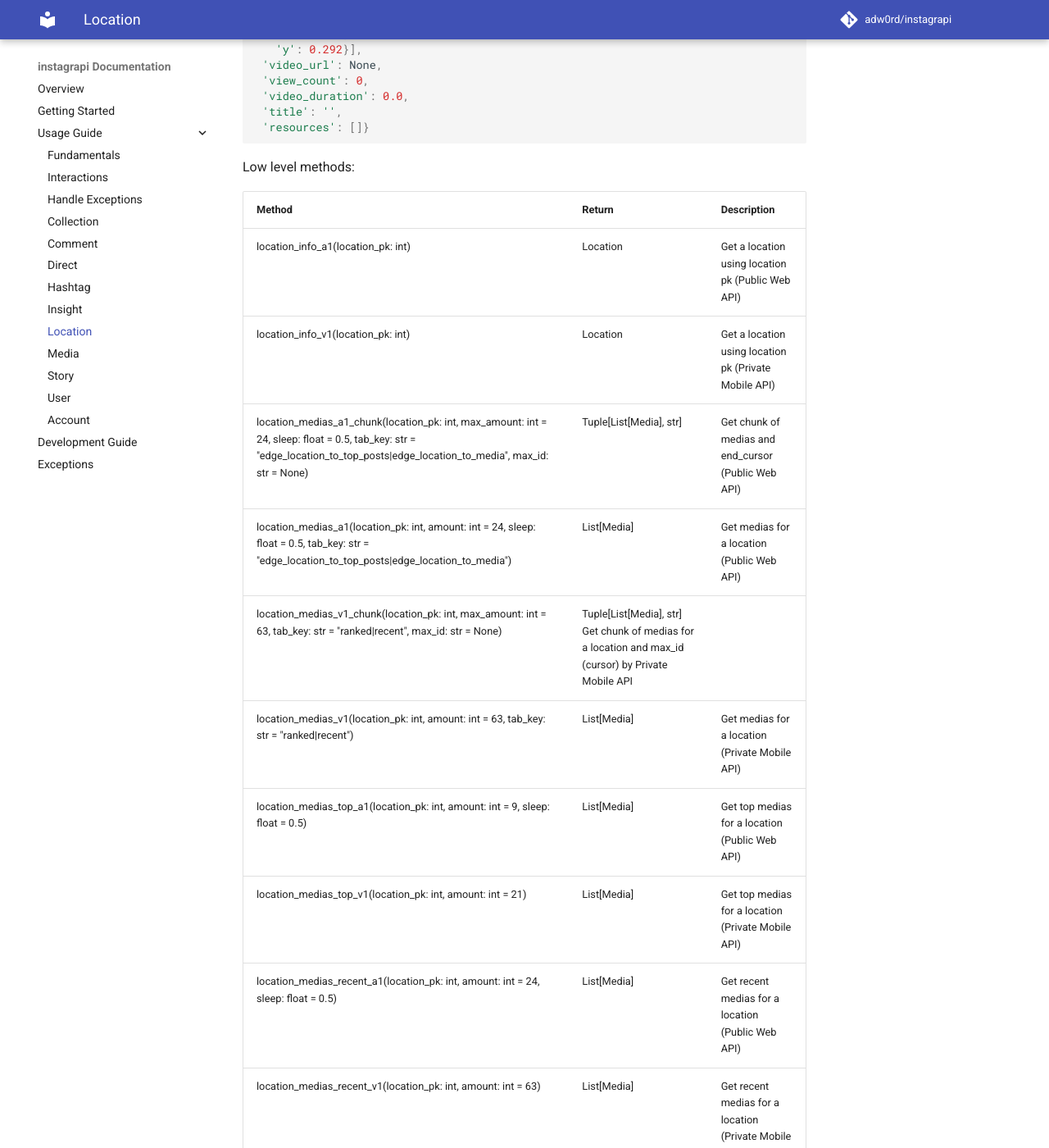
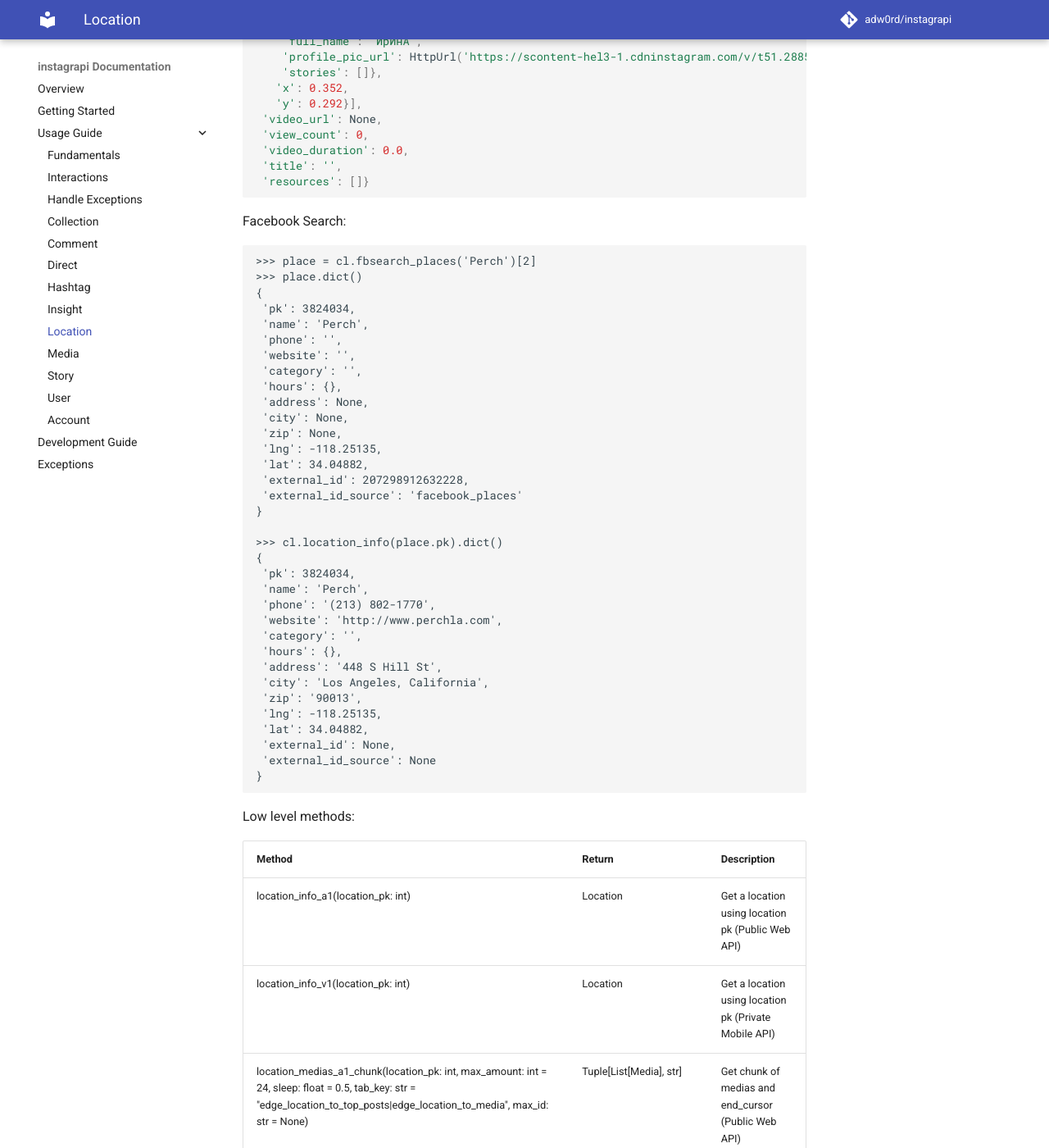
Before and after one commit to subzeroid/instagrapi, an MkDocs documentation site: the page built from docs/usage-guide/location.md, in a window 1280 px wide and 1400 px high, scrolled down 2557 px. Shown: the whole window at 82% size. Built offline with MkDocs 1.6.1 and Material for MkDocs 9.7.7, drawn with Linux system fonts in a browser that asks for light colours; comment, search, counter and statistics services are not loaded; the version menu is left out; some of the changed text lies outside the part shown.

````diff
--- a/docs/usage-guide/location.md
+++ b/docs/usage-guide/location.md
@@ -10,6 +10,7 @@ Viewing location info and medias by location
 | location_info(location_pk: int)                            | Location       | Return Location info (pk, name, address, lng, lat, external_id, external_id_source)
 | location_medias_top(location_pk: int, amount: int = 9)     | List[Media]    | Return Top posts by Location
 | location_medias_recent(location_pk: int, amount: int = 24) | List[Media]    | Return Most recent posts by Location
+| fbsearch_places(query: str, lat: float = 40.74, lng: float = -73.94) | List[Location] | >Search places via Facebook Search (40.74/-73.94 - New York, default GEO)
 
 
 Example:
@@ -122,6 +123,45 @@ Example:
  'video_duration': 0.0,
  'title': '',
  'resources': []}
+
+```
+
+Facebook Search:
+```
+>>> place = cl.fbsearch_places('Perch')[2]
+>>> place.dict()
+{
+ 'pk': 3824034,
+ 'name': 'Perch',
+ 'phone': '',
+ 'website': '',
+ 'category': '',
+ 'hours': {},
+ 'address': None,
+ 'city': None,
+ 'zip': None,
+ 'lng': -118.25135,
+ 'lat': 34.04882,
+ 'external_id': 207298912632228,
+ 'external_id_source': 'facebook_places'
+}
+
+>>> cl.location_info(place.pk).dict()
+{
+ 'pk': 3824034,
+ 'name': 'Perch',
+ 'phone': '(213) 802-1770',
+ 'website': 'http://www.perchla.com',
+ 'category': '',
+ 'hours': {},
+ 'address': '448 S Hill St',
+ 'city': 'Los Angeles, California',
+ 'zip': '90013',
+ 'lng': -118.25135,
+ 'lat': 34.04882,
+ 'external_id': None,
+ 'external_id_source': None
+}
 ```
 
 Low level methods:
````
Also changed, not shown: docs/usage-guide/interactions.md (+2 -2 lines), docs/usage-guide/media.md (+13 -7 lines).
